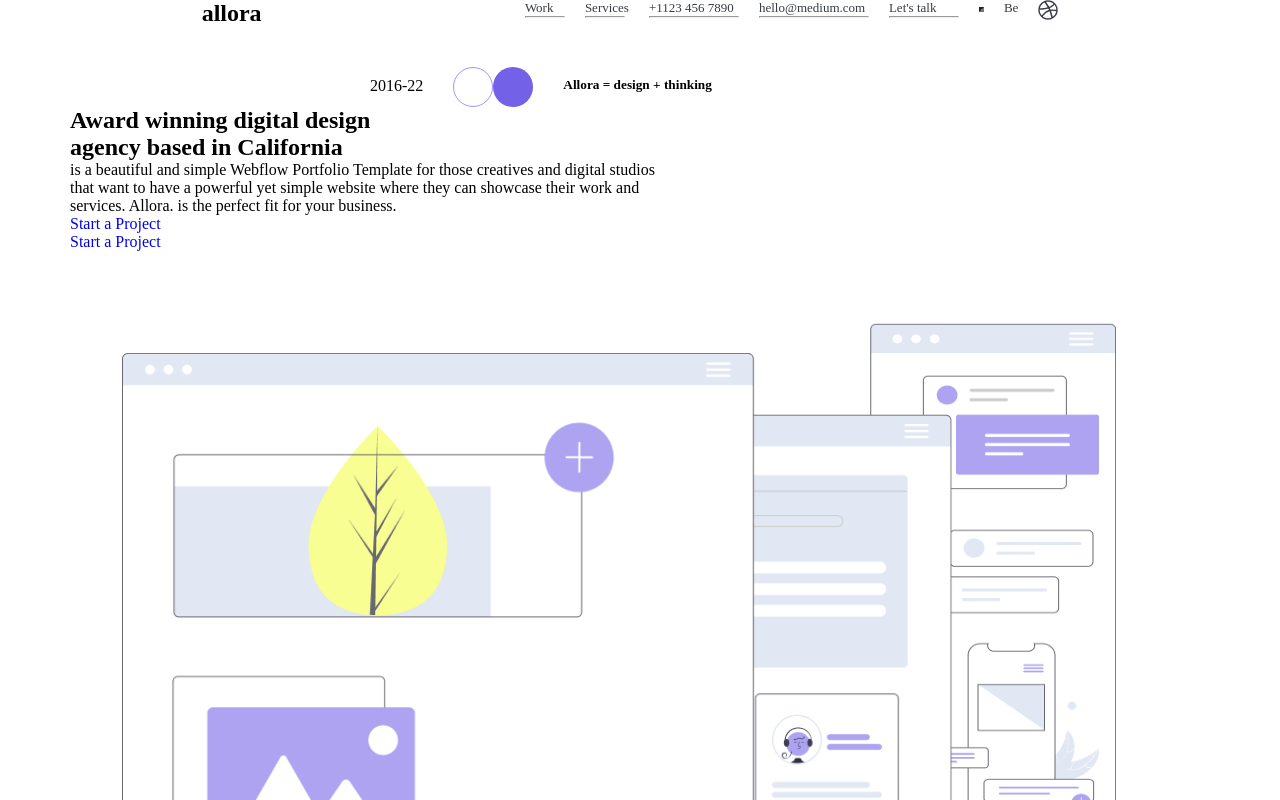
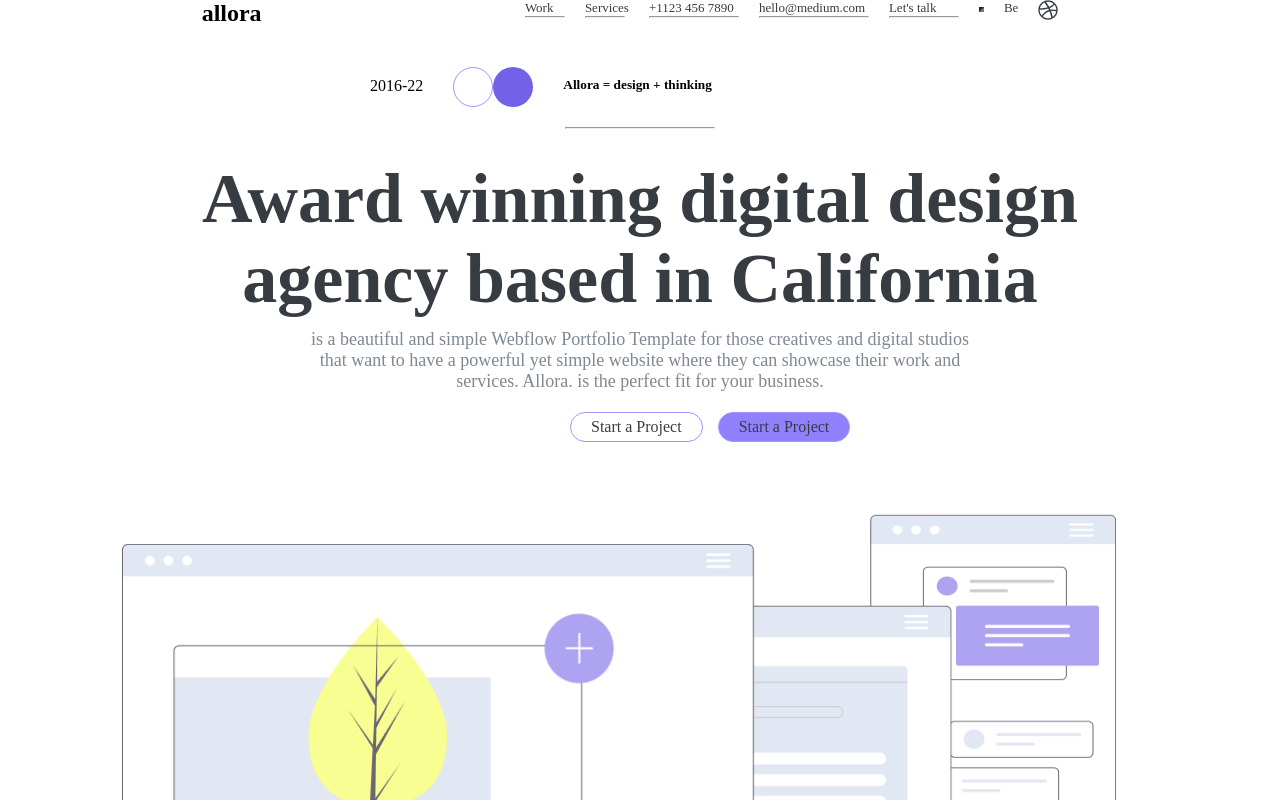
Before and after one commit to HJKMJK13/allora, a plain HTML site: page index.html in a window 1280 px wide. Shown: the top 800 px of the page. Drawn offline with Linux system fonts and the light colour scheme.

Commit message:
section- avard the end

```diff
--- a/index.html
+++ b/index.html
@@ -71,17 +71,19 @@
         </div>
     </section>
 
+    <hr class="goriz">
+
     <section class="avard">
         <div class="container">
             <h2>Award winning digital design <br> agency based in California</h2>
             <p>is a beautiful and simple Webflow Portfolio Template for those creatives and digital studios <br> that want to have a powerful yet simple website where they can showcase their work and <br> services. Allora. is the perfect fit for your business.</p>
             <ul class="avard_list">
-                <li class="avard_link">
+                <li class="avard_item">
                     <a href="#" class="avard_link">Start a Project</a>
                 </li>
 
-                <li class="avard_link2">
-                    <a href="#" class="avard_link">Start a Project</a>
+                <li class="avard_item">
+                    <a href="#" class="avard_link1">Start a Project</a>
                 </li>
             </ul>
             <div class="box">
--- a/style.css
+++ b/style.css
@@ -125,7 +125,56 @@ font-size: 13px;
     z-index: 1;
 }
 
+.goriz{
+    width: 150px;
+    margin: 0 auto;
+    margin-top: 20px;
+}
+
 .box{
     position: relative;
     margin-top: 100px;
 }
+
+.avard{
+    margin-top: 30px;
+    padding-bottom: 30px;
+}
+
+.avard .container h2{
+    text-align: center;
+    font-size: 70px;
+    color: #373C42;
+
+}
+
+.avard .container p{
+    text-align: center;
+    font-size: 18px;
+    color: #7F8893;
+    margin-top: 10px;
+}
+
+.avard .avard_list{
+    display: flex;
+    margin-left: 500px;
+    margin-top: 20px;
+}
+
+.avard_link{
+    border: 1px solid #A294FF;
+    color:  #373C42;
+    padding: 5px 20px;
+    border-radius: 20px;
+    margin-right: 15px;
+
+}
+
+.avard_link1{
+    border: 1px solid #A294FF;
+    color:  #373C42;
+    background-color: #9181FF;
+    padding: 5px 20px;
+    border-radius: 20px;
+
+}
```
